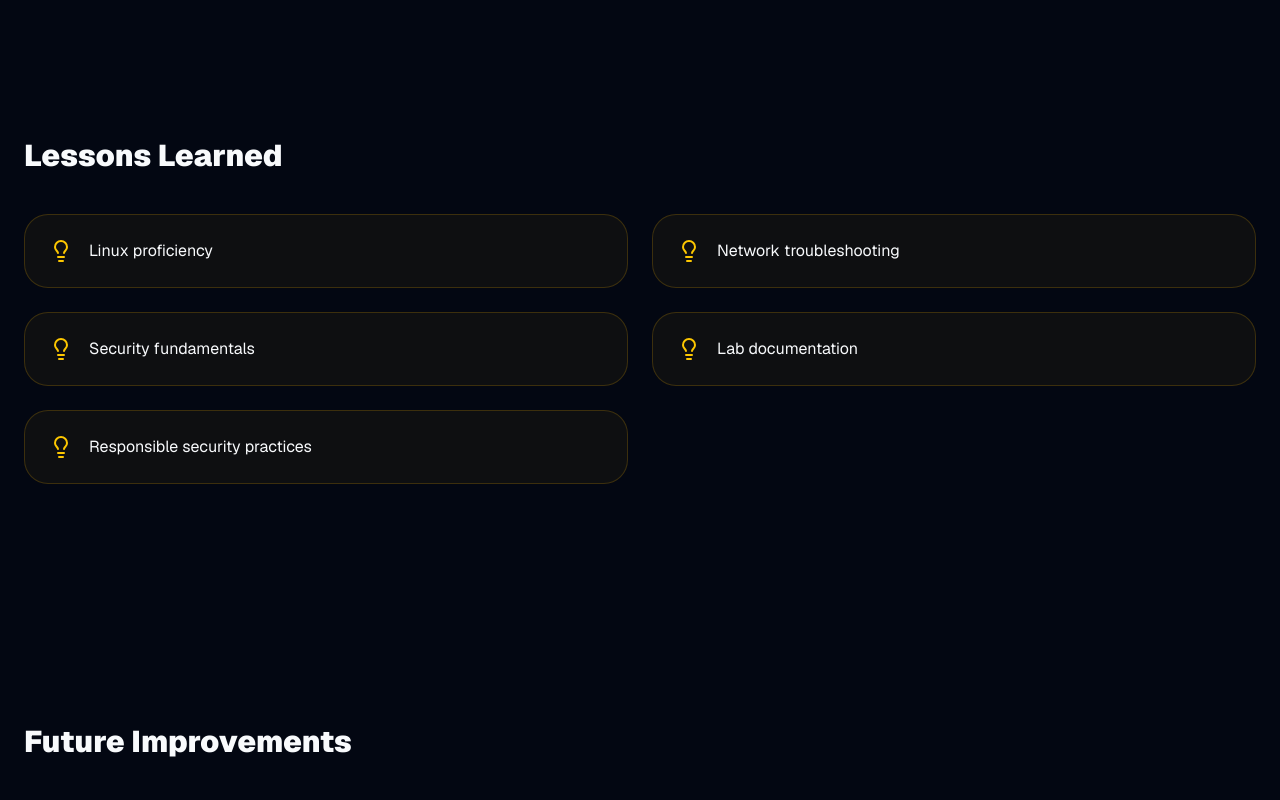
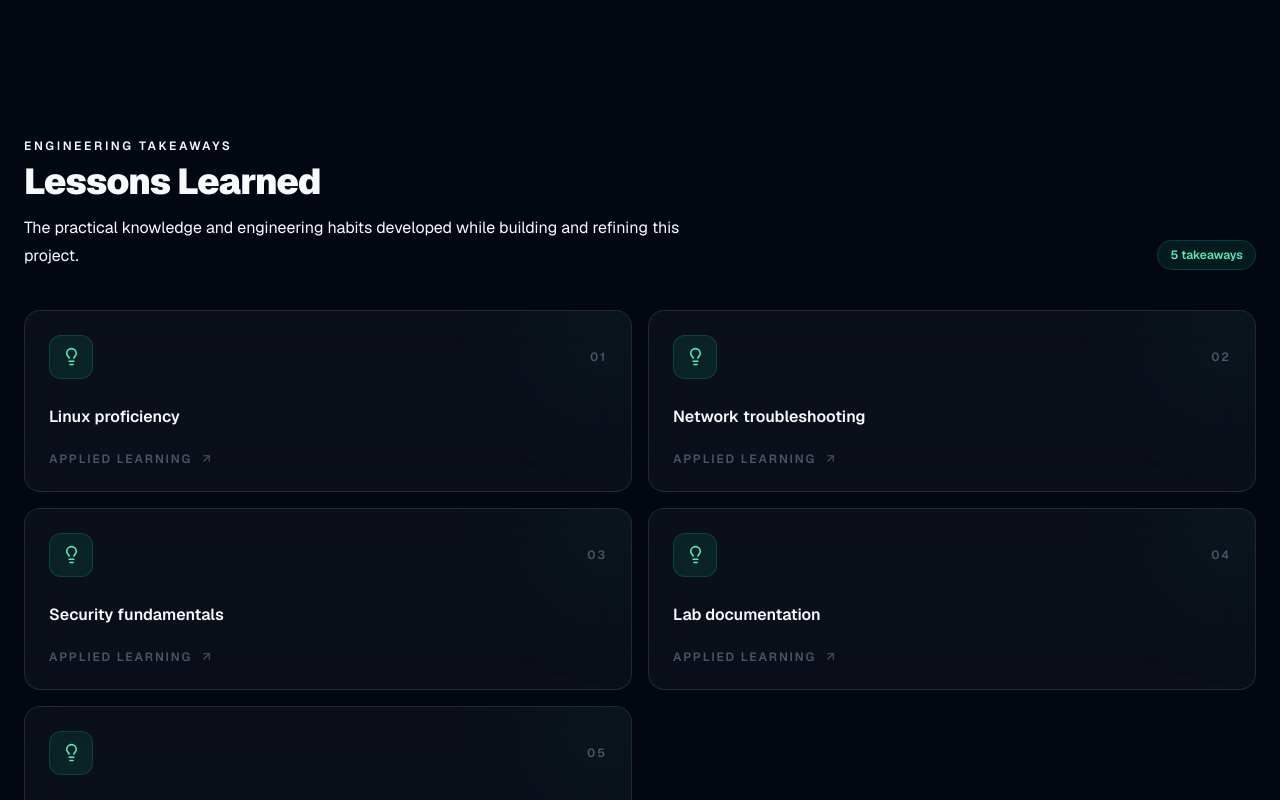
Before and after one commit to utech0201-debug/utech-portfolio, a Next.js app: page /projects/cybersecurity-labs in a window 1280 px wide. Shown: the part 6180-6980 px from the top of the page. Built offline with nearby package versions, Linux system fonts and the light colour scheme.

Commit message:
feat: upgrade project lessons showcase

```diff
--- a/src/components/projects/details/ProjectLessons.tsx
+++ b/src/components/projects/details/ProjectLessons.tsx
@@ -1,7 +1,7 @@
 "use client";
 
 import { motion } from "framer-motion";
-import { Lightbulb } from "lucide-react";
+import { ArrowUpRight, Lightbulb } from "lucide-react";
 
 import { Project } from "@/types/project";
 
@@ -9,51 +9,69 @@ interface Props {
   project: Project;
 }
 
-export default function ProjectLessons({
-  project,
-}: Props) {
+export default function ProjectLessons({ project }: Props) {
   return (
     <section className="py-20">
+      <motion.div
+        initial={{ opacity: 0, y: 20 }}
+        whileInView={{ opacity: 1, y: 0 }}
+        viewport={{ once: true, amount: 0.2 }}
+        transition={{ duration: 0.5 }}
+        className="mb-10"
+      >
+        <p className="text-xs font-semibold uppercase tracking-[0.22em] text-emerald-400">
+          Engineering Takeaways
+        </p>
+        <div className="mt-2 flex flex-col gap-4 sm:flex-row sm:items-end sm:justify-between">
+          <div>
+            <h2 className="text-3xl font-black tracking-tight text-white sm:text-4xl">
+              Lessons Learned
+            </h2>
+            <p className="mt-3 max-w-2xl text-sm leading-7 text-gray-500 sm:text-base">
+              The practical knowledge and engineering habits developed while building and refining this project.
+            </p>
+          </div>
+          <span className="w-fit rounded-full border border-emerald-400/20 bg-emerald-400/10 px-3 py-1.5 text-xs font-semibold text-emerald-300">
+            {project.lessons.length} takeaways
+          </span>
+        </div>
+      </motion.div>
 
-      <h2 className="mb-10 text-3xl font-black">
-        Lessons Learned
-      </h2>
+      <div className="grid gap-4 md:grid-cols-2">
+        {project.lessons.map((lesson, index) => (
+          <motion.article
+            key={lesson}
+            initial={{ opacity: 0, y: 20 }}
+            whileInView={{ opacity: 1, y: 0 }}
+            viewport={{ once: true, amount: 0.2 }}
+            transition={{ duration: 0.45, delay: index * 0.07 }}
+            whileHover={{ y: -3 }}
+            className="group relative overflow-hidden rounded-2xl border border-white/10 bg-white/[0.035] p-6 backdrop-blur-xl transition hover:border-emerald-400/20 hover:bg-white/[0.055]"
+          >
+            <div className="pointer-events-none absolute -right-10 -top-10 h-28 w-28 rounded-full bg-emerald-400/10 blur-3xl transition group-hover:bg-emerald-400/15" />
 
-      <div className="grid gap-6 md:grid-cols-2">
+            <div className="relative">
+              <div className="flex items-center justify-between">
+                <div className="flex h-11 w-11 items-center justify-center rounded-xl border border-emerald-400/20 bg-emerald-400/10 text-emerald-300">
+                  <Lightbulb size={19} />
+                </div>
+                <span className="text-xs font-semibold tracking-[0.16em] text-gray-600">
+                  {String(index + 1).padStart(2, "0")}
+                </span>
+              </div>
 
-        {project.lessons.map((lesson, index) => (
+              <p className="mt-6 text-base font-semibold leading-7 text-gray-200">
+                {lesson}
+              </p>
 
-          <motion.div
-            key={lesson}
-            initial={{
-              opacity: 0,
-              y: 30,
-            }}
-            whileInView={{
-              opacity: 1,
-              y: 0,
-            }}
-            transition={{
-              delay: index * 0.08,
-            }}
-            viewport={{ once: true }}
-            className="rounded-3xl border border-yellow-500/20 bg-yellow-500/5 p-6"
-          >
-
-            <div className="flex gap-4">
-
-              <Lightbulb className="text-yellow-400" />
-
-              <p>{lesson}</p>
-
+              <div className="mt-5 flex items-center gap-2 text-xs font-semibold uppercase tracking-[0.16em] text-gray-600 transition group-hover:text-emerald-300">
+                Applied learning
+                <ArrowUpRight size={13} />
+              </div>
             </div>
-
-          </motion.div>
-
+          </motion.article>
         ))}
-
       </div>
-
     </section>
   );
 }
```
